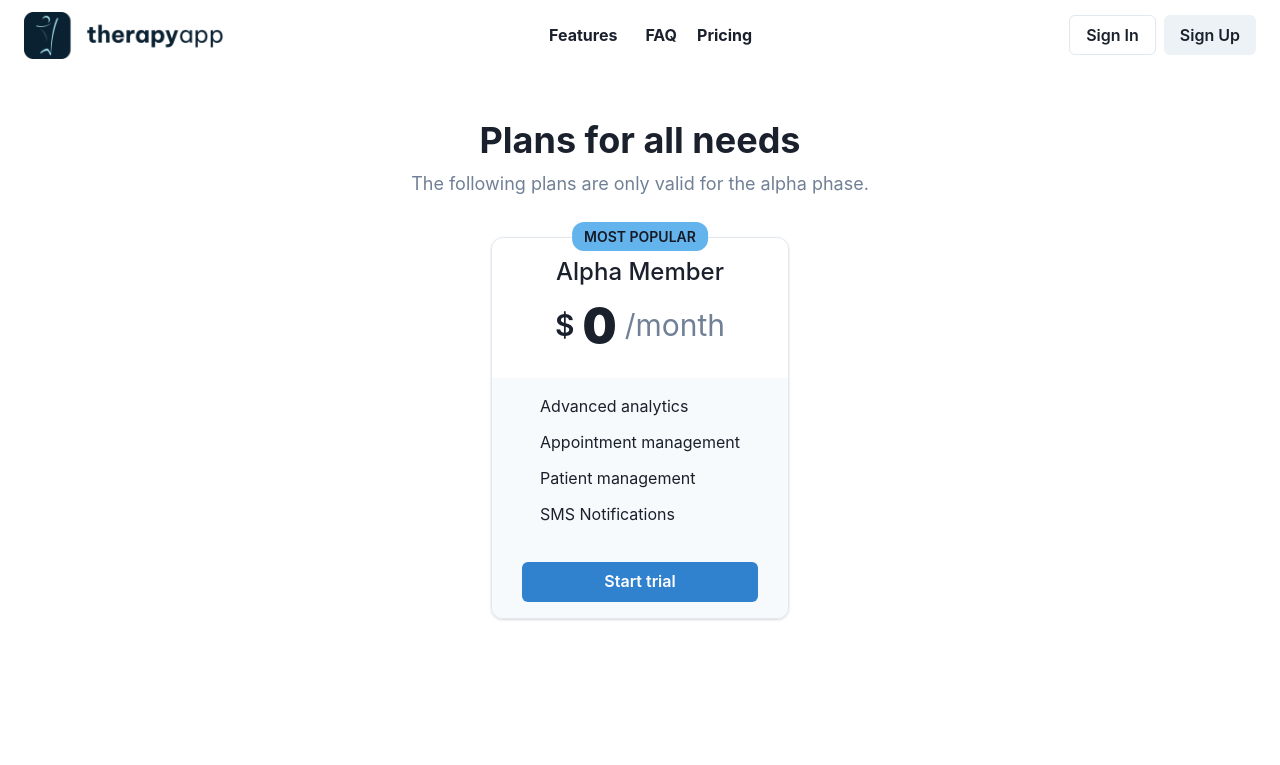
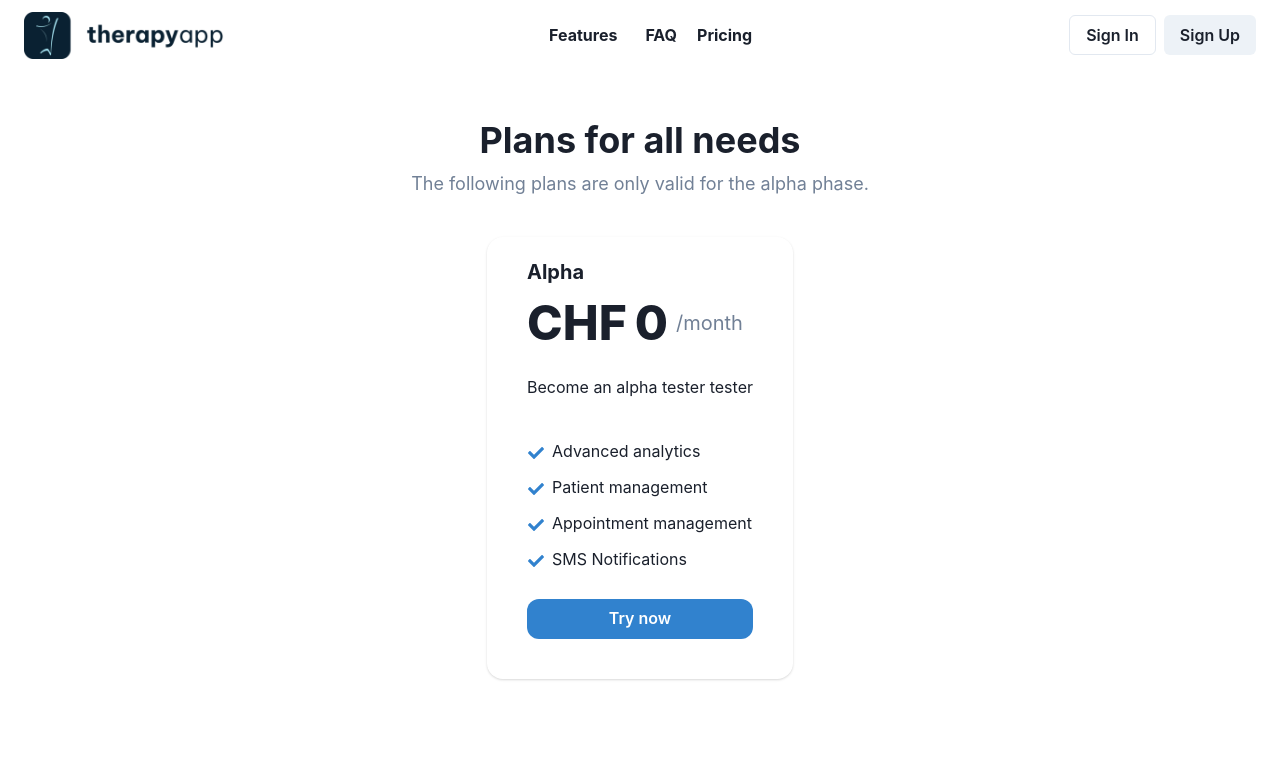
Before and after one commit to therapy-app/homepage, a Next.js app: page /pricing in a window 1280 px wide. Shown: the top 765 px of the page. Built offline with nearby package versions, Linux system fonts and the light colour scheme.

Commit message:
improvements pricing

```diff
--- a/pages/pricing.tsx
+++ b/pages/pricing.tsx
@@ -8,25 +8,57 @@ import {
   ListItem,
   List,
   Button,
+  ListIcon,
 } from "@chakra-ui/react";
 import type { NextPage } from "next";
+import Link from "next/link";
 import { ReactNode } from "react";
 import Footer from "../components/Footer";
 import Nav from "../components/Nav";
 import FaqSection from "../src/sections/faq";
+import { FaCheck } from 'react-icons/fa';
 
-function PriceWrapper({ children }: { children: ReactNode }) {
+const PricePlan = () => {
   return (
-    <Box
-      mb={4}
-      shadow="base"
-      borderWidth="1px"
-      alignSelf={{ base: "center", lg: "flex-start" }}
-      borderColor={"gray.200"}
-      borderRadius={"xl"}
+    <HStack
+      py={10}
+      textAlign="center"
+      justify="center"
+      maxW={'350px'}
     >
-      {children}
-    </Box>
+      <Box shadow={'base'} borderRadius={"2xl"} w={'full'}>
+        <Box py={5} px={10} mb={5} textAlign={'left'}>
+          <Text fontWeight="700" fontSize="xl">
+            Alpha
+          </Text>
+          <HStack mb="4">
+            <Text fontSize="5xl" fontWeight="800">
+              CHF
+            </Text>
+            <Text fontSize="5xl" fontWeight="800">
+              0
+            </Text>
+            <Text fontSize="xl" color="gray.500">
+              /month
+            </Text>
+          </HStack>
+          <Text>Become an alpha tester tester</Text>
+        </Box>
+        <VStack pb={10} borderBottomRadius={"xl"}>
+          <List spacing={3} textAlign="start" mb={5}>
+            <ListItem><ListIcon as={FaCheck} color='blue.500'/>Advanced analytics</ListItem>
+            <ListItem><ListIcon as={FaCheck} color='blue.500'/>Patient management</ListItem>
+            <ListItem><ListIcon as={FaCheck} color='blue.500'/>Appointment management</ListItem>
+            <ListItem><ListIcon as={FaCheck} color='blue.500'/>SMS Notifications</ListItem>
+          </List>
+          <Box px={10} w="full">
+            <a href="https://my.therapyapp.ch/auth/signup">
+              <Button w={'full'} colorScheme='blue' borderRadius={'xl'}>Try now</Button>
+            </a>
+          </Box>
+        </VStack>
+      </Box>
+    </HStack>
   );
 }
 
@@ -43,66 +75,10 @@ const PricingPage: NextPage = () => {
             The following plans are only valid for the alpha phase.
           </Text>
         </VStack>
-        <HStack
-          py={10}
-          textAlign="center"
-          justify="center"
-        >
-          <PriceWrapper>
-            <Box position="relative">
-              <Box
-                position="absolute"
-                top="-16px"
-                left="50%"
-                style={{ transform: "translate(-50%)" }}
-              >
-                <Text
-                  textTransform="uppercase"
-                  bg={"blue.300"}
-                  px={3}
-                  py={1}
-                  color={"gray.900"}
-                  fontSize="sm"
-                  fontWeight="600"
-                  rounded="xl"
-                >
-                  Most Popular
-                </Text>
-              </Box>
-              <Box py={4} px={12}>
-                <Text fontWeight="500" fontSize="2xl">
-                  Alpha Member
-                </Text>
-                <HStack justifyContent="center">
-                  <Text fontSize="3xl" fontWeight="600">
-                    $
-                  </Text>
-                  <Text fontSize="5xl" fontWeight="900">
-                    0
-                  </Text>
-                  <Text fontSize="3xl" color="gray.500">
-                    /month
-                  </Text>
-                </HStack>
-              </Box>
-              <VStack bg={"gray.50"} py={4} borderBottomRadius={"xl"}>
-                <List spacing={3} textAlign="start" px={12}>
-                  <ListItem>Advanced analytics</ListItem>
-                  <ListItem>Appointment management</ListItem>
-                  <ListItem>Patient management</ListItem>
-                  <ListItem>SMS Notifications</ListItem>
-                </List>
-                <Box w="80%" pt={7}>
-                  <Button w="full" colorScheme="blue">
-                    Start trial
-                  </Button>
-                </Box>
-              </VStack>
-            </Box>
-          </PriceWrapper>
-        </HStack>
+        <VStack>
+          <PricePlan></PricePlan>
+        </VStack>
       </Box>
-      <FaqSection></FaqSection>
       <Footer></Footer>
     </>
   );
```
